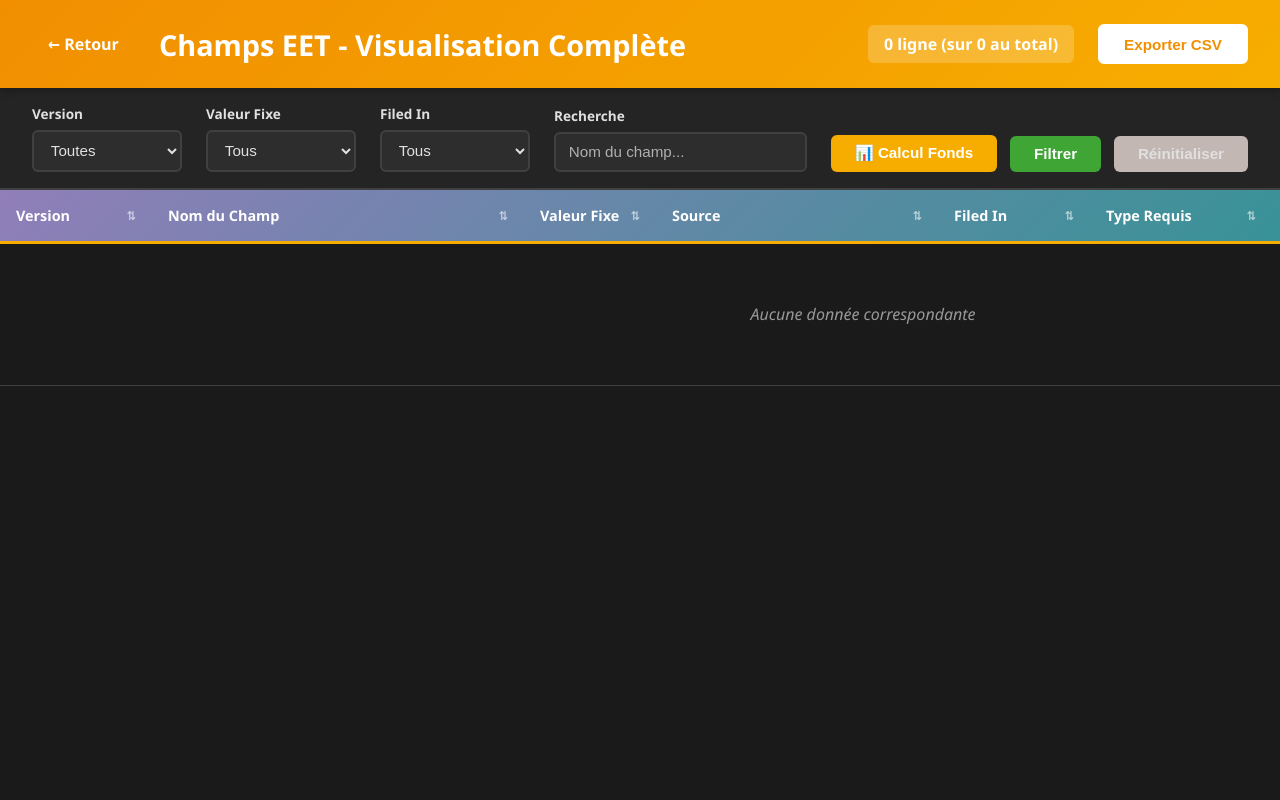
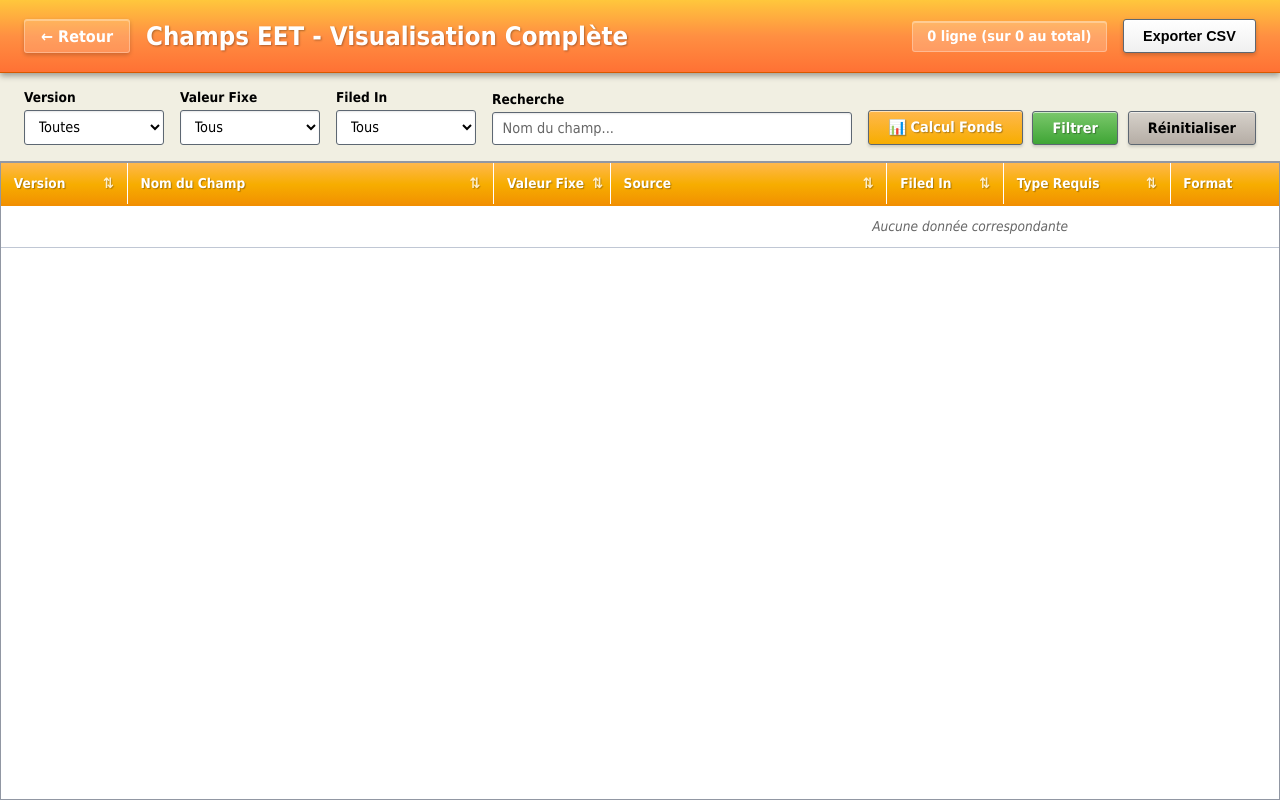
Before and after one commit to RiviereThomas/repo_test_claude, a FastAPI app: page /eet-fields-viewer in a window 1280 px wide. Run offline with FastAPI, Linux system fonts and the light colour scheme; data that the repository does not hold is empty.

Commit message:
Apply Windows XP style theme to entire application
- Replace dark mode with Windows XP Luna inspired design
- Use beige background (#ECE9D8) typical of XP theme
- Add 3D button effects with inset shadows and relief
- Apply orange gradient headers (Luna style with custom colors)
- Use Tahoma font for authentic XP look
- Add soft rounded corners (3-8px) throughout
- Implement prominent drop shadows on all cards
- Create glossy/plastic button appearance
- Yellow tooltip background (#FFFFCC) like XP
- Add button press effect with translateY on active state
- Maintain original color palette (orange/turquoise/violet/green)
- Apply consistent styling across home and EET viewer pages

```diff
--- a/frontend/static/css/table.css
+++ b/frontend/static/css/table.css
@@ -1,4 +1,4 @@
-/* Palette de couleurs - Dark Mode */
+/* Palette de couleurs - Windows XP Style Moderne */
 :root {
     --gris-clair: #C2B7B3;
     --orange: #F7AD00;
@@ -9,24 +9,25 @@
     --turquoise: #1B998B;
     --orange-fonce: #F18F01;
 
-    /* Dark Mode Colors */
-    --bg-main: #1a1a1a;
-    --bg-secondary: #242424;
-    --bg-tertiary: #2d2d2d;
-    --text-primary: #e0e0e0;
-    --text-secondary: #b0b0b0;
+    /* XP-Style Colors */
+    --bg-main: #ECE9D8;
+    --bg-secondary: #F1EFE2;
+    --bg-tertiary: #ffffff;
+    --text-primary: #000000;
+    --text-secondary: #666666;
     --text-light: #ffffff;
-    --border-color: #404040;
-    --border-light: #555555;
-    --shadow: rgba(0, 0, 0, 0.3);
-    --shadow-heavy: rgba(0, 0, 0, 0.5);
+    --border-color: #9197A3;
+    --border-light: #C0C7D4;
+    --border-dark: #5D6772;
+    --shadow: rgba(0, 0, 0, 0.2);
+    --shadow-heavy: rgba(0, 0, 0, 0.35);
 }
 
 /* Reset global pour la page EET */
 .eet-viewer {
     margin: 0;
     padding: 0;
-    font-family: 'Segoe UI', Tahoma, Geneva, Verdana, sans-serif;
+    font-family: 'Tahoma', 'Segoe UI', Arial, sans-serif;
     background: var(--bg-main);
     color: var(--text-primary);
     height: 100vh;
@@ -35,12 +36,13 @@
     flex-direction: column;
 }
 
-/* ===== HEADER ===== */
+/* ===== HEADER (Style Windows XP Luna) ===== */
 .eet-header {
-    background: linear-gradient(135deg, var(--orange-fonce) 0%, var(--orange) 100%);
+    background: linear-gradient(to bottom, #FFC73C 0%, #FF8F42 50%, #FF7134 100%);
     color: var(--text-light);
-    padding: 1.5rem 2rem;
-    box-shadow: 0 2px 8px var(--shadow);
+    padding: 1.2rem 1.5rem;
+    box-shadow: 0 3px 6px var(--shadow-heavy);
+    border-bottom: 1px solid #D85800;
     z-index: 100;
 }
 
@@ -54,72 +56,89 @@
 .header-left {
     display: flex;
     align-items: center;
-    gap: 1.5rem;
+    gap: 1rem;
 }
 
 .back-link {
     color: var(--text-light);
     text-decoration: none;
-    font-weight: 600;
-    padding: 0.5rem 1rem;
-    border-radius: 6px;
-    transition: background 0.3s;
+    font-weight: bold;
+    padding: 0.4rem 1rem;
+    border-radius: 3px;
+    background: rgba(255, 255, 255, 0.15);
+    border: 1px solid rgba(255, 255, 255, 0.3);
+    box-shadow: inset 0 1px 0 rgba(255, 255, 255, 0.3), 0 2px 4px rgba(0, 0, 0, 0.2);
+    transition: all 0.2s;
 }
 
 .back-link:hover {
-    background: rgba(255, 255, 255, 0.2);
+    background: rgba(255, 255, 255, 0.25);
+    box-shadow: inset 0 1px 0 rgba(255, 255, 255, 0.4), 0 2px 6px rgba(0, 0, 0, 0.25);
+}
+
+.back-link:active {
+    box-shadow: inset 0 2px 4px rgba(0, 0, 0, 0.2);
+    transform: translateY(1px);
 }
 
 .eet-header h1 {
     margin: 0;
-    font-size: 1.8rem;
-    font-weight: 600;
+    font-size: 1.6rem;
+    font-weight: bold;
+    text-shadow: 1px 1px 2px rgba(0, 0, 0, 0.3);
 }
 
 .header-right {
     display: flex;
     align-items: center;
-    gap: 1.5rem;
+    gap: 1rem;
 }
 
 .row-counter {
-    font-size: 1rem;
-    font-weight: 600;
-    padding: 0.5rem 1rem;
+    font-size: 0.9rem;
+    font-weight: bold;
+    padding: 0.4rem 0.9rem;
     background: rgba(255, 255, 255, 0.2);
-    border-radius: 6px;
+    border: 1px solid rgba(255, 255, 255, 0.3);
+    border-radius: 3px;
+    box-shadow: inset 0 1px 0 rgba(255, 255, 255, 0.3);
 }
 
 .btn-export {
-    background: white;
-    color: var(--orange-fonce);
-    border: 2px solid white;
-    padding: 0.6rem 1.5rem;
-    border-radius: 6px;
-    font-weight: 600;
-    font-size: 0.95rem;
+    background: linear-gradient(to bottom, #ffffff 0%, #F0F0F0 100%);
+    color: var(--text-primary);
+    border: 1px solid var(--border-dark);
+    padding: 0.5rem 1.2rem;
+    border-radius: 3px;
+    font-weight: bold;
+    font-size: 0.9rem;
     cursor: pointer;
-    transition: all 0.3s;
+    box-shadow: inset 0 1px 0 rgba(255, 255, 255, 0.8), 0 2px 4px rgba(0, 0, 0, 0.2);
+    transition: all 0.1s;
 }
 
 .btn-export:hover {
-    background: var(--orange-fonce);
-    color: white;
-    transform: translateY(-2px);
-    box-shadow: 0 4px 12px rgba(0, 0, 0, 0.3);
+    background: linear-gradient(to bottom, #FFF8DC 0%, #FFE5A0 100%);
+    border-color: var(--orange-fonce);
 }
 
-/* ===== BARRE DE FILTRES ===== */
+.btn-export:active {
+    background: linear-gradient(to bottom, #FFE5A0 0%, #FFD580 100%);
+    box-shadow: inset 0 2px 4px rgba(0, 0, 0, 0.15);
+    transform: translateY(1px);
+}
+
+/* ===== BARRE DE FILTRES (Style Windows XP) ===== */
 .filters-bar {
     background: var(--bg-secondary);
-    border-bottom: 2px solid var(--border-color);
-    padding: 1rem 2rem;
+    border-bottom: 1px solid var(--border-color);
+    padding: 1rem 1.5rem;
     box-shadow: 0 2px 4px var(--shadow);
 }
 
 .filters-content {
     display: flex;
-    gap: 1.5rem;
+    gap: 1rem;
     align-items: flex-end;
     flex-wrap: wrap;
 }
@@ -127,37 +146,39 @@
 .filter-item {
     display: flex;
     flex-direction: column;
-    min-width: 150px;
+    min-width: 140px;
 }
 
 .filter-item.search-item {
     flex: 1;
-    min-width: 250px;
+    min-width: 220px;
 }
 
 .filter-item label {
     font-size: 0.85rem;
-    font-weight: 600;
+    font-weight: bold;
     color: var(--text-primary);
-    margin-bottom: 0.4rem;
+    margin-bottom: 0.3rem;
 }
 
 .filter-item select,
 .filter-item input {
-    padding: 0.6rem 0.8rem;
-    border: 2px solid var(--border-color);
-    border-radius: 6px;
-    font-size: 0.95rem;
+    padding: 0.45rem 0.6rem;
+    border: 1px solid var(--border-dark);
+    border-radius: 3px;
+    font-size: 0.9rem;
+    font-family: 'Tahoma', Arial, sans-serif;
     background: var(--bg-tertiary);
     color: var(--text-primary);
-    transition: border-color 0.3s;
+    box-shadow: inset 0 1px 2px rgba(0, 0, 0, 0.1);
+    transition: all 0.2s;
 }
 
 .filter-item select:focus,
 .filter-item input:focus {
     outline: none;
     border-color: var(--turquoise);
-    background: var(--bg-main);
+    box-shadow: inset 0 1px 2px rgba(0, 0, 0, 0.1), 0 0 4px rgba(27, 153, 139, 0.5);
 }
 
 .filter-item input::placeholder {
@@ -166,70 +187,83 @@
 
 .filter-actions {
     display: flex;
-    gap: 0.8rem;
+    gap: 0.6rem;
     align-items: flex-end;
 }
 
 .btn-apply,
-.btn-reset {
-    padding: 0.6rem 1.5rem;
-    border: none;
-    border-radius: 6px;
-    font-weight: 600;
-    font-size: 0.95rem;
+.btn-reset,
+.btn-fund-calc {
+    padding: 0.5rem 1.2rem;
+    border: 1px solid var(--border-dark);
+    border-radius: 3px;
+    font-weight: bold;
+    font-size: 0.9rem;
+    font-family: 'Tahoma', Arial, sans-serif;
     cursor: pointer;
-    transition: all 0.3s;
+    transition: all 0.1s;
+    box-shadow: inset 0 1px 0 rgba(255, 255, 255, 0.6), 0 2px 3px rgba(0, 0, 0, 0.15);
 }
 
 .btn-apply {
-    background: var(--vert-fonce);
+    background: linear-gradient(to bottom, #7BC86C 0%, #3FA535 100%);
     color: white;
+    text-shadow: 1px 1px 1px rgba(0, 0, 0, 0.3);
 }
 
 .btn-apply:hover {
-    background: var(--vert-clair);
-    transform: translateY(-2px);
-    box-shadow: 0 4px 8px var(--shadow);
+    background: linear-gradient(to bottom, #8DD77D 0%, #4FB645 100%);
+}
+
+.btn-apply:active {
+    background: linear-gradient(to bottom, #3FA535 0%, #2E8025 100%);
+    box-shadow: inset 0 2px 4px rgba(0, 0, 0, 0.2);
+    transform: translateY(1px);
 }
 
 .btn-reset {
-    background: var(--gris-clair);
-    color: var(--text-dark);
+    background: linear-gradient(to bottom, #D6D1CA 0%, #B5ADA5 100%);
+    color: var(--text-primary);
 }
 
 .btn-reset:hover {
-    background: #a89f9c;
+    background: linear-gradient(to bottom, #E0DBD4 0%, #C5BDB5 100%);
+}
+
+.btn-reset:active {
+    background: linear-gradient(to bottom, #B5ADA5 0%, #A59D95 100%);
+    box-shadow: inset 0 2px 4px rgba(0, 0, 0, 0.2);
+    transform: translateY(1px);
 }
 
 .btn-fund-calc {
-    padding: 0.6rem 1.5rem;
-    border: none;
-    border-radius: 6px;
-    font-weight: 600;
-    font-size: 0.95rem;
-    cursor: pointer;
-    transition: all 0.3s;
-    background: var(--orange);
+    background: linear-gradient(to bottom, #FFB84D 0%, #F7AD00 100%);
     color: white;
+    text-shadow: 1px 1px 1px rgba(0, 0, 0, 0.3);
 }
 
 .btn-fund-calc:hover {
-    background: var(--orange-fonce);
-    transform: translateY(-2px);
-    box-shadow: 0 4px 8px var(--shadow);
+    background: linear-gradient(to bottom, #FFC66D 0%, #FFB820 100%);
+}
+
+.btn-fund-calc:active {
+    background: linear-gradient(to bottom, #F7AD00 0%, #D89900 100%);
+    box-shadow: inset 0 2px 4px rgba(0, 0, 0, 0.2);
+    transform: translateY(1px);
 }
 
 .btn-fund-calc.active {
-    background: var(--orange-fonce);
-    box-shadow: 0 0 0 3px rgba(247, 173, 0, 0.3);
+    background: linear-gradient(to bottom, #F7AD00 0%, #D89900 100%);
+    box-shadow: inset 0 2px 4px rgba(0, 0, 0, 0.25), 0 0 6px rgba(247, 173, 0, 0.6);
+    border-color: var(--orange-fonce);
 }
 
 /* ===== SECTION CALCUL FONDS ===== */
 .fund-calc-section {
-    background: var(--bg-tertiary);
-    border-bottom: 2px solid var(--border-color);
-    padding: 1.5rem 2rem;
-    box-shadow: 0 2px 8px var(--shadow);
+    background: var(--bg-secondary);
+    border-bottom: 1px solid var(--border-color);
+    padding: 1.2rem 1.5rem;
+    box-shadow: inset 0 1px 2px rgba(0, 0, 0, 0.1);
 }
 
 .fund-calc-content {
@@ -237,50 +271,59 @@
 }
 
 .fund-calc-content h3 {
-    margin: 0 0 1rem 0;
-    color: var(--orange);
-    font-size: 1.2rem;
-    font-weight: 600;
+    margin: 0 0 0.8rem 0;
+    color: var(--orange-fonce);
+    font-size: 1.1rem;
+    font-weight: bold;
+    text-shadow: 1px 1px 0 rgba(255, 255, 255, 0.8);
 }
 
 .fund-calc-filters {
     display: flex;
-    gap: 1.5rem;
+    gap: 1rem;
     align-items: flex-end;
     flex-wrap: wrap;
 }
 
 .btn-clear-fund {
-    padding: 0.6rem 1.5rem;
-    border: 2px solid var(--border-color);
-    border-radius: 6px;
-    font-weight: 600;
-    font-size: 0.95rem;
+    padding: 0.5rem 1.2rem;
+    border: 1px solid var(--border-dark);
+    border-radius: 3px;
+    font-weight: bold;
+    font-size: 0.9rem;
     cursor: pointer;
-    transition: all 0.3s;
-    background: transparent;
+    transition: all 0.1s;
+    background: linear-gradient(to bottom, #F0F0F0 0%, #D8D8D8 100%);
     color: var(--text-primary);
+    box-shadow: inset 0 1px 0 rgba(255, 255, 255, 0.6), 0 2px 3px rgba(0, 0, 0, 0.15);
 }
 
 .btn-clear-fund:hover {
-    background: var(--bg-secondary);
-    border-color: var(--orange);
-    color: var(--orange);
+    background: linear-gradient(to bottom, #FFD8D8 0%, #FFC0C0 100%);
+    border-color: #D00000;
 }
 
-/* ===== TABLEAU ===== */
+.btn-clear-fund:active {
+    background: linear-gradient(to bottom, #FFC0C0 0%, #FFA8A8 100%);
+    box-shadow: inset 0 2px 4px rgba(0, 0, 0, 0.2);
+    transform: translateY(1px);
+}
+
+/* ===== TABLEAU (Style Windows XP) ===== */
 .table-container {
     flex: 1;
     overflow: auto;
-    background: var(--bg-main);
+    background: var(--bg-tertiary);
     margin: 0;
     position: relative;
+    border: 1px solid var(--border-color);
 }
 
 .data-table {
     width: 100%;
     border-collapse: collapse;
-    font-size: 0.9rem;
+    font-size: 0.85rem;
+    font-family: 'Tahoma', Arial, sans-serif;
     table-layout: fixed;
 }
 
@@ -288,17 +331,23 @@
     position: sticky;
     top: 0;
     z-index: 10;
-    background: linear-gradient(135deg, var(--violet) 0%, var(--turquoise) 100%);
+    background: linear-gradient(to bottom, #FFB84D 0%, #F7AD00 50%, #F18F01 100%);
 }
 
 .data-table th {
-    padding: 1rem;
+    padding: 0.8rem;
     text-align: left;
-    font-weight: 600;
+    font-weight: bold;
     color: white;
-    border-bottom: 3px solid var(--orange);
+    border-right: 1px solid rgba(255, 255, 255, 0.3);
+    border-bottom: 2px solid var(--orange-fonce);
     white-space: nowrap;
     user-select: none;
+    text-shadow: 1px 1px 1px rgba(0, 0, 0, 0.3);
+}
+
+.data-table th:last-child {
+    border-right: none;
 }
 
 .data-table th.sortable {
@@ -307,117 +356,102 @@
 }
 
 .data-table th.sortable:hover {
-    background: rgba(255, 255, 255, 0.15);
+    background: linear-gradient(to bottom, #FFC66D 0%, #FFB820 50%, #FF9F11 100%);
 }
 
 .data-table th.sorted {
-    background: rgba(255, 255, 255, 0.25);
+    background: linear-gradient(to bottom, #FFCE7D 0%, #FFC030 50%, #FFAF21 100%);
 }
 
 .th-content {
     display: flex;
+    align-items: center;
     justify-content: space-between;
-    align-items: center;
     gap: 0.5rem;
 }
 
 .sort-icon {
-    font-size: 0.85em;
-    opacity: 0.6;
-    transition: opacity 0.2s;
+    font-size: 0.9rem;
+    opacity: 0.8;
 }
 
-.data-table th.sortable:hover .sort-icon,
-.data-table th.sorted .sort-icon {
-    opacity: 1;
+/* Colonnes */
+.col-version { width: 100px; }
+.col-field-name { width: 340px; }
+.col-fixed { width: 90px; }
+.col-source { width: 250px; }
+.col-filed { width: 90px; }
+.col-requirement { width: 140px; }
+.col-format { width: 190px; }
+.col-remarks { width: 300px; }
+.col-result { width: 200px; }
+
+.data-table tbody tr {
+    background: white;
+    border-bottom: 1px solid var(--border-light);
+    height: 42px;
 }
 
-/* Largeurs des colonnes */
-.col-version { min-width: 120px; width: 120px; }
-.col-field-name { min-width: 340px; width: 340px; }
-.col-fixed { min-width: 100px; width: 100px; text-align: center; }
-.col-source { min-width: 250px; width: 250px; }
-.col-filed { min-width: 120px; width: 120px; text-align: center; }
-.col-requirement { min-width: 150px; width: 150px; }
-.col-format { min-width: 190px; width: 190px; }
-.col-remarks { min-width: 300px; }
-.col-result { min-width: 200px; width: 200px; }
+.data-table tbody tr:nth-child(even) {
+    background: #F8F8F8;
+}
+
+.data-table tbody tr:hover {
+    background: #FFF8DC;
+    box-shadow: inset 0 0 4px rgba(247, 173, 0, 0.2);
+}
 
 .data-table td {
-    padding: 0.75rem 1rem;
-    border-bottom: 1px solid var(--border-color);
-    vertical-align: middle;
-    height: 45px;
-    max-height: 45px;
+    padding: 0.6rem 0.8rem;
+    border-right: 1px solid var(--border-light);
     overflow: hidden;
     text-overflow: ellipsis;
     white-space: nowrap;
-    cursor: pointer;
 }
 
-.data-table tbody tr {
-    transition: background 0.2s;
-    height: 45px;
+.data-table td:last-child {
+    border-right: none;
 }
 
-.data-table tbody tr:nth-child(even) {
-    background: var(--bg-secondary);
+.field-name {
+    font-weight: bold;
+    color: var(--text-primary);
 }
 
-.data-table tbody tr:hover {
-    background: var(--bg-tertiary);
-    box-shadow: 0 2px 4px var(--shadow-heavy);
-}
-
-/* Styles des cellules */
-.data-table td:nth-child(2) {
-    /* Nom du champ */
-    font-weight: 600;
-    color: var(--turquoise);
-}
-
-.data-table td:nth-child(3),
-.data-table td:nth-child(5) {
-    /* Valeur fixe et Filed In - centrés */
+.centered {
     text-align: center;
 }
 
-.data-table td:nth-child(8) {
-    /* Remarques - permet le wrap mais limité par height */
-    white-space: nowrap;
-    overflow: hidden;
-    text-overflow: ellipsis;
+.remarks {
+    font-style: italic;
     color: var(--text-secondary);
 }
 
-/* Colonne Résultat */
 .result-value {
-    font-weight: 600;
-    color: var(--orange);
-    background: rgba(247, 173, 0, 0.1);
+    font-weight: bold;
+    color: var(--vert-fonce);
+    background: #E8F5E9;
 }
 
 .result-empty {
     color: var(--text-secondary);
+}
+
+.no-data {
+    text-align: center;
+    padding: 2rem;
+    color: var(--text-secondary);
     font-style: italic;
 }
 
-.no-data {
-    text-align: center !important;
-    padding: 3rem !important;
-    color: #999;
-    font-style: italic;
-    font-size: 1rem;
-}
-
-/* ===== LOADING ===== */
+/* ===== LOADING OVERLAY ===== */
 .loading-overlay {
     position: fixed;
     top: 0;
     left: 0;
     width: 100%;
     height: 100%;
-    background: rgba(0, 0, 0, 0.5);
+    background: rgba(236, 233, 216, 0.85);
     display: flex;
     flex-direction: column;
     justify-content: center;
@@ -426,16 +460,17 @@
 }
 
 .loading-overlay p {
-    color: white;
-    font-size: 1.2rem;
+    color: var(--text-primary);
+    font-size: 1.1rem;
     margin-top: 1rem;
-    font-weight: 600;
+    font-weight: bold;
+    text-shadow: 1px 1px 0 rgba(255, 255, 255, 0.8);
 }
 
 .loading-spinner {
     font-size: 4rem;
     animation: roll 1.5s linear infinite;
-    filter: drop-shadow(0 4px 8px rgba(0, 0, 0, 0.3));
+    filter: drop-shadow(0 4px 8px rgba(0, 0, 0, 0.25));
 }
 
 @keyframes roll {
@@ -470,110 +505,67 @@
     position: fixed;
     top: 100px;
     right: 2rem;
-    background: #ff4444;
+    background: linear-gradient(to bottom, #FF6B6B 0%, #EE5555 100%);
     color: white;
     padding: 1rem 1.5rem;
-    border-radius: 8px;
-    box-shadow: 0 4px 12px rgba(0, 0, 0, 0.3);
+    border-radius: 4px;
+    border: 1px solid #CC0000;
+    box-shadow: 0 4px 8px rgba(0, 0, 0, 0.3), inset 0 1px 0 rgba(255, 255, 255, 0.3);
     z-index: 1001;
     max-width: 400px;
-    animation: slideIn 0.3s ease-out;
-}
-
-@keyframes slideIn {
-    from {
-        transform: translateX(100%);
-        opacity: 0;
-    }
-    to {
-        transform: translateX(0);
-        opacity: 1;
-    }
-}
-
-/* ===== SCROLLBAR ===== */
-.table-container::-webkit-scrollbar {
-    width: 12px;
-    height: 12px;
-}
-
-.table-container::-webkit-scrollbar-track {
-    background: #f1f1f1;
-}
-
-.table-container::-webkit-scrollbar-thumb {
-    background: var(--gris-clair);
-    border-radius: 6px;
-}
-
-.table-container::-webkit-scrollbar-thumb:hover {
-    background: #a89f9c;
-}
-
-.table-container::-webkit-scrollbar-corner {
-    background: var(--bg-main);
+    font-weight: bold;
+    text-shadow: 1px 1px 1px rgba(0, 0, 0, 0.3);
 }
 
 /* ===== TOOLTIP ===== */
 .cell-tooltip {
     position: fixed;
-    background: var(--bg-tertiary);
+    background: #FFFFCC;
     color: var(--text-primary);
-    padding: 0.75rem 1rem;
-    border-radius: 6px;
-    border: 1px solid var(--border-light);
-    box-shadow: 0 4px 12px var(--shadow-heavy);
+    padding: 0.6rem 0.8rem;
+    border: 1px solid var(--border-dark);
+    border-radius: 3px;
+    font-size: 0.85rem;
+    max-width: 350px;
+    word-wrap: break-word;
     z-index: 2000;
-    max-width: 400px;
-    word-wrap: break-word;
-    white-space: normal;
-    font-size: 0.9rem;
-    line-height: 1.4;
     pointer-events: none;
+    box-shadow: 0 3px 6px rgba(0, 0, 0, 0.25);
+    font-family: 'Tahoma', Arial, sans-serif;
 }
 
 /* ===== MENU CONTEXTUEL ===== */
 .context-menu {
     position: fixed;
-    background: var(--bg-tertiary);
-    border: 1px solid var(--border-light);
-    border-radius: 6px;
-    box-shadow: 0 4px 16px var(--shadow-heavy);
-    z-index: 2001;
+    background: var(--bg-secondary);
+    border: 1px solid var(--border-dark);
+    border-radius: 3px;
+    box-shadow: 0 4px 8px rgba(0, 0, 0, 0.3);
+    z-index: 3000;
     min-width: 180px;
-    overflow: hidden;
 }
 
 .context-menu-item {
-    padding: 0.75rem 1rem;
-    color: var(--text-primary);
+    padding: 0.6rem 1rem;
     cursor: pointer;
-    transition: background 0.2s;
     display: flex;
     align-items: center;
-    gap: 0.5rem;
-    font-size: 0.95rem;
+    gap: 0.6rem;
+    font-size: 0.9rem;
+    font-weight: bold;
+    transition: background 0.1s;
 }
 
 .context-menu-item:hover {
-    background: var(--turquoise);
-    color: white;
+    background: #FFE5A0;
 }
 
-.context-menu-item span {
-    font-size: 1.1em;
+.context-menu-item:active {
+    background: #FFD580;
 }
 
 /* ===== RESPONSIVE ===== */
 @media (max-width: 1200px) {
-    .eet-header {
-        padding: 0.8rem 1rem;
-    }
-
-    .eet-header h1 {
-        font-size: 1.2rem;
-    }
-
     .filters-bar {
         padding: 0.8rem 1rem;
     }
@@ -619,11 +611,11 @@
     }
 
     .data-table {
-        font-size: 0.85rem;
+        font-size: 0.8rem;
     }
 
     .data-table th,
     .data-table td {
-        padding: 0.6rem 0.8rem;
+        padding: 0.5rem 0.6rem;
     }
 }
```
Also changed, not shown: frontend/static/css/home.css (+112 -82 lines).
